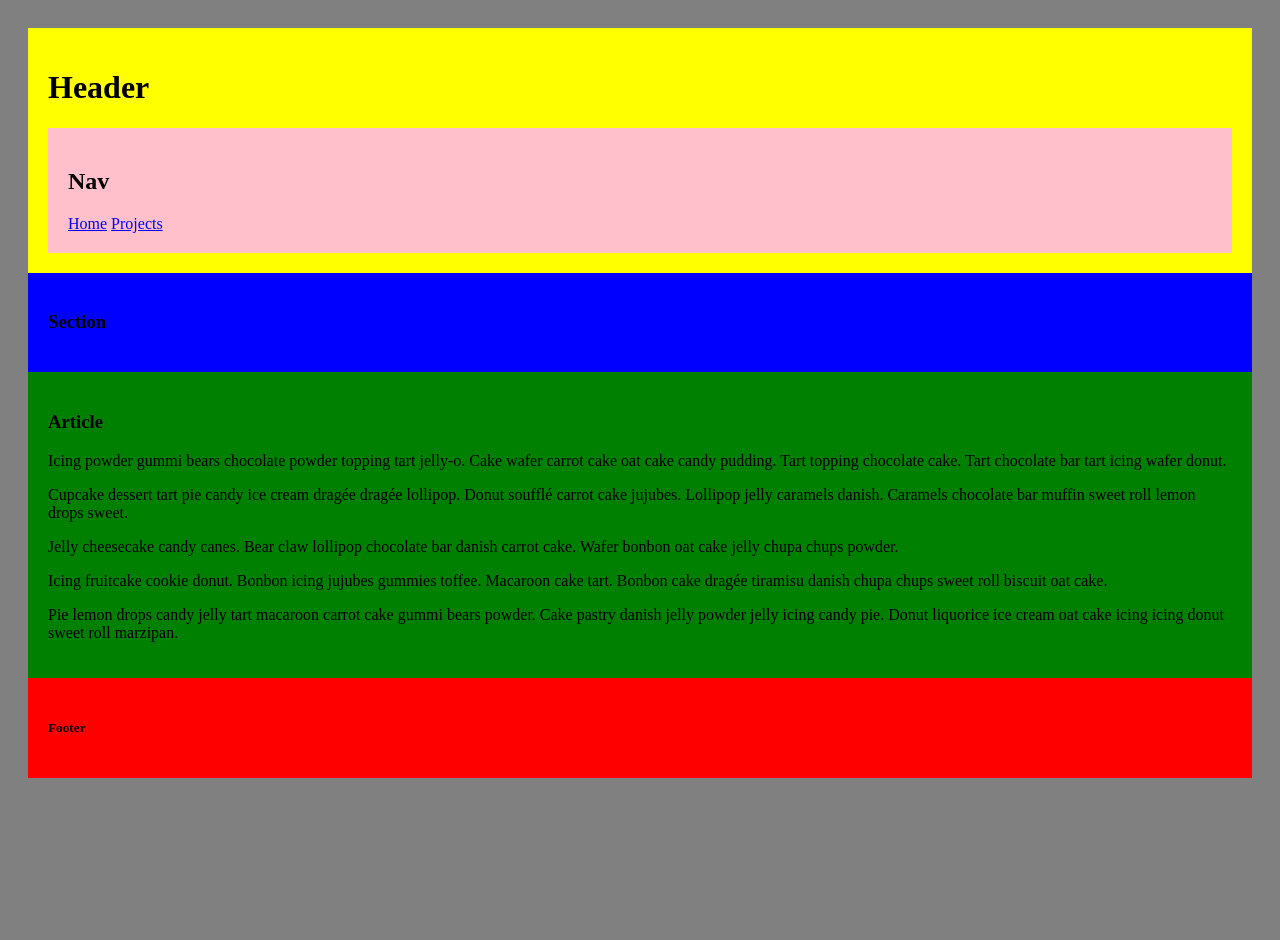
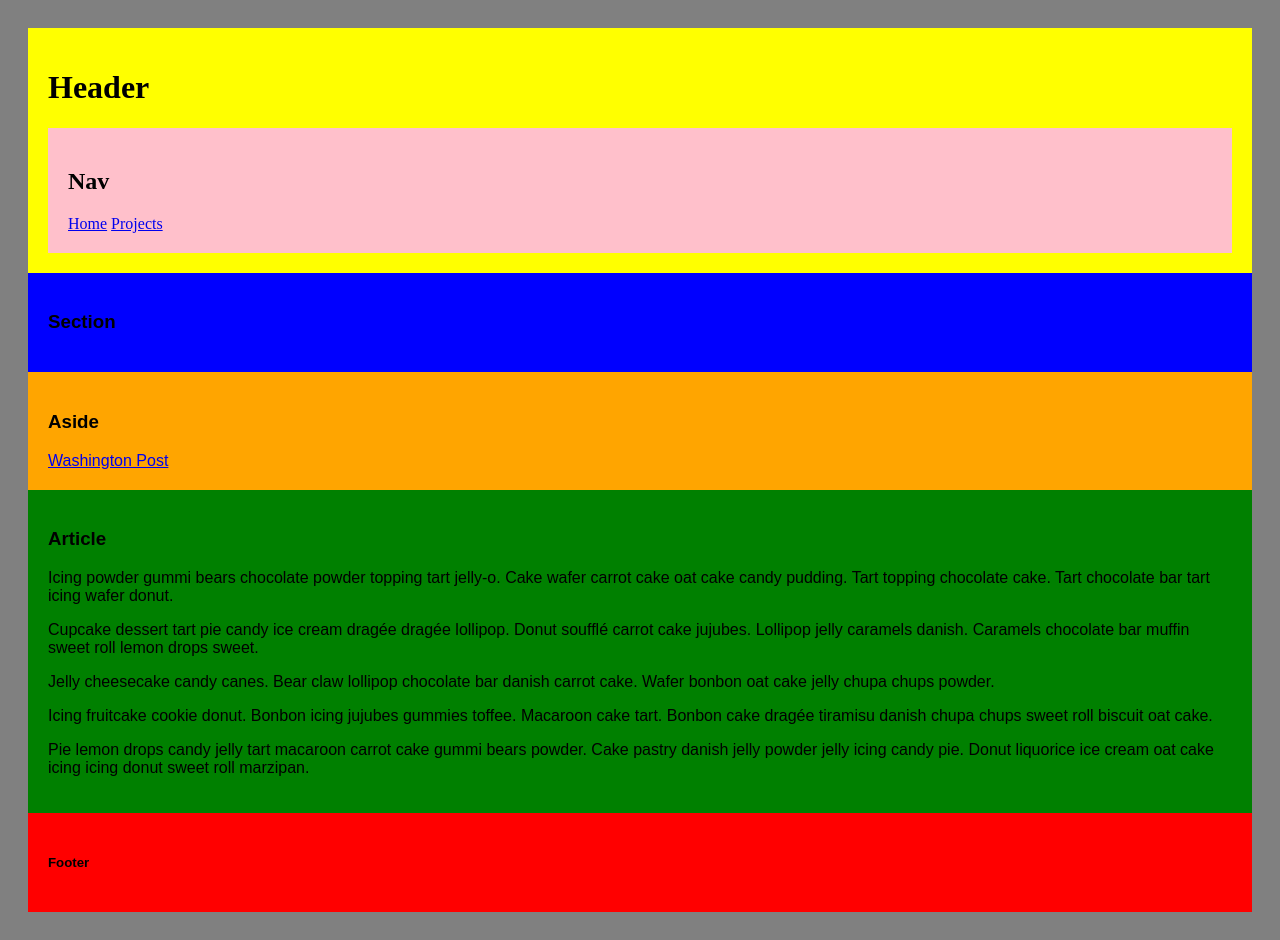
Before and after one commit to michaellatta/michaellatta.github.io, a Jekyll site: the page built from projects/index.html, in a window 1280 px wide. Built offline with Jekyll 4.4.1, drawn with Linux system fonts in a browser that asks for light colours; before the commit the page ends 900 px from its top, so only the background shows below that.

Commit message:
Add aside

```diff
--- a/projects/index.html
+++ b/projects/index.html
@@ -15,6 +15,11 @@ title: Project 1 - Semantic Elements
   <h3>Section</h3>
 </section>
 
+<aside>
+  <h3>Aside</h3>
+  <a href="https://www.washingtonpost.com">Washington Post</a>
+</aside>
+
 <article>
   <h3>Article</h3>
   <p>Icing powder gummi bears chocolate powder topping tart jelly-o. Cake wafer carrot cake oat cake candy pudding. Tart topping chocolate cake. Tart chocolate bar tart icing wafer donut.</p>
--- a/style.css
+++ b/style.css
@@ -1,11 +1,13 @@
 body {
   background: gray;
   padding: 20px;
+  font-family: "Arial";
 }
 
 header {
   background: yellow;
   padding: 20px;
+  font-family: "Times New Roman";
 }
 
 nav {
@@ -18,6 +20,11 @@ section {
   padding: 20px;
 }
 
+aside {
+  background: orange;
+  padding: 20px;
+}
+
 article {
   background: green;
   padding: 20px;
```
